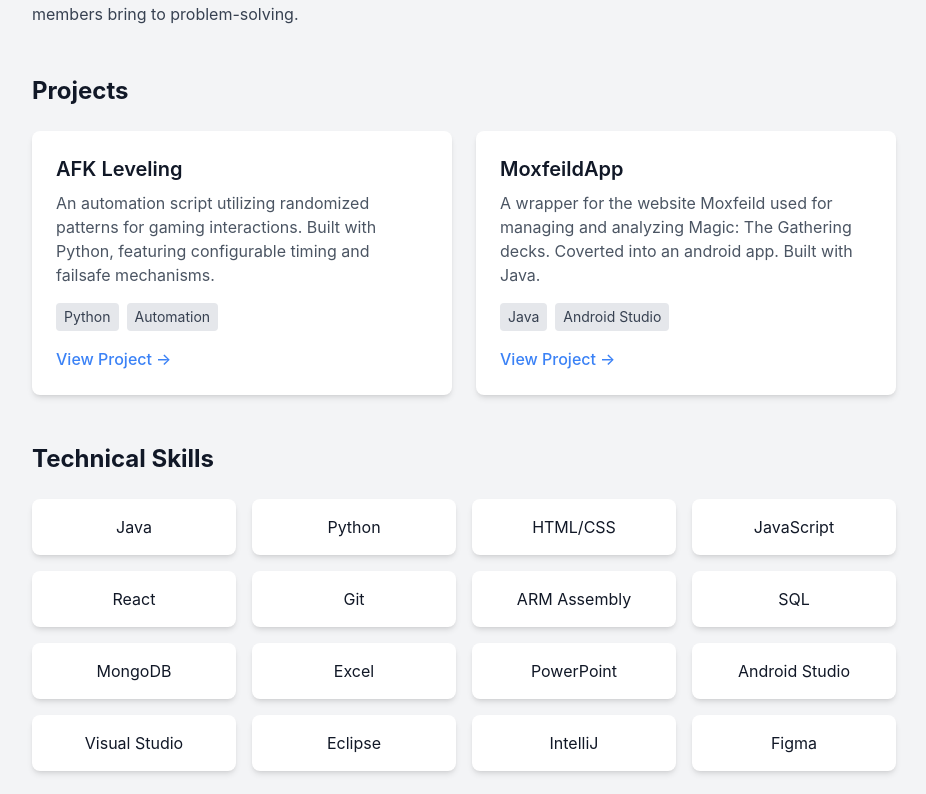
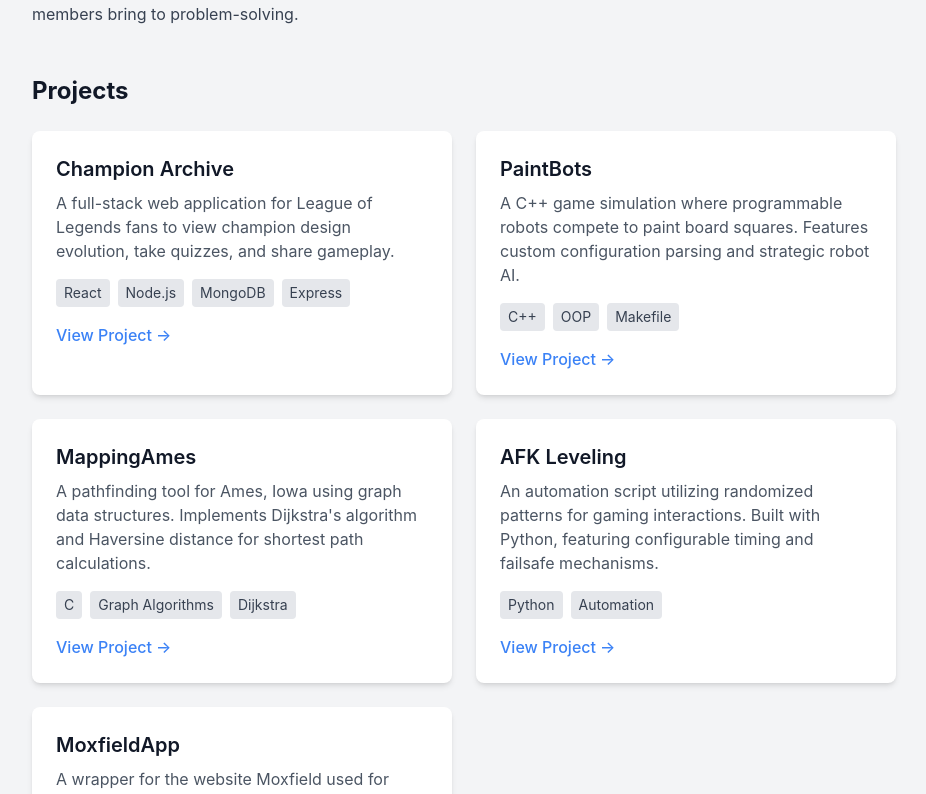
Before and after one commit to A1fr0mDay1/Portfolio-Website, a React (Create React App) app: page / in a window 1280 px wide. Shown: the part 385-1179 px from the top of the page, without its empty margins (176-1102 px from the left). Built offline with nearby package versions, Linux system fonts and the light colour scheme.

Commit message:
Update projects and skills

```diff
--- a/src/App.jsx
+++ b/src/App.jsx
@@ -25,14 +25,32 @@
     // Projects data
     const projects = [
         {
+            title: "Champion Archive",
+            description: "A full-stack web application for League of Legends fans to view champion design evolution, take quizzes, and share gameplay.",
+            link: "https://github.com/A1fr0mDay1/Coms319-Website",
+            tech: ["React", "Node.js", "MongoDB", "Express"]
+        },
+        {
+            title: "PaintBots",
+            description: "A C++ game simulation where programmable robots compete to paint board squares. Features custom configuration parsing and strategic robot AI.",
+            link: "https://github.com/A1fr0mDay1/PaintBots",
+            tech: ["C++", "OOP", "Makefile"]
+        },
+        {
+            title: "MappingAmes",
+            description: "A pathfinding tool for Ames, Iowa using graph data structures. Implements Dijkstra's algorithm and Haversine distance for shortest path calculations.",
+            link: "https://github.com/A1fr0mDay1/MappingAmes",
+            tech: ["C", "Graph Algorithms", "Dijkstra"]
+        },
+        {
             title: "AFK Leveling",
             description: "An automation script utilizing randomized patterns for gaming interactions. Built with Python, featuring configurable timing and failsafe mechanisms.",
             link: "https://github.com/A1fr0mDay1/AFK-Farming",
             tech: ["Python", "Automation"]
         },
         {
-            title: "MoxfeildApp",
-            description: "A wrapper for the website Moxfeild used for managing and analyzing Magic: The Gathering decks. Coverted into an android app. Built with Java.",
+            title: "MoxfieldApp",
+            description: "A wrapper for the website Moxfield used for managing and analyzing Magic: The Gathering decks. Converted into an Android app.",
             link: "https://github.com/A1fr0mDay1/MoxfeildApp",
             tech: ["Java", "Android Studio"]
         }
@@ -41,17 +59,17 @@
     // Skills data categorized into technical, cybersecurity, and personal skills
     const skills = {
         technical: [
-            'Java', 'Python', 'HTML/CSS', 'JavaScript',
-            'React', 'Git', 'ARM Assembly', 'SQL',
-            'MongoDB', 'Excel', 'PowerPoint', 'Android Studio',
-            'Visual Studio', 'Eclipse', 'IntelliJ', 'Figma'
+            'Java', 'Python', 'C++', 'C',
+            'HTML/CSS', 'JavaScript', 'React', 'Node.js',
+            'Express.js', 'SQL', 'MongoDB', 'Git',
+            'ARM Assembly', 'Algorithms', 'Excel', 'PowerPoint'
         ],
         cybersecurity: [
             'Wireshark', 'Nmap', 'Nessus', 'Metasploit'
         ],
         personal: [
             'Communication', 'Leadership', 'Problem-solving', 'Teamwork',
-            'Time Management', 'Adaptability', 'Process Optimization', 'Emotional Intelligence'
+            'Time Management', 'Adaptability', 'Process Optimization', 'Patient'
         ]
     };
 
```
Lines whose indentation alone changed are shown as unchanged.
